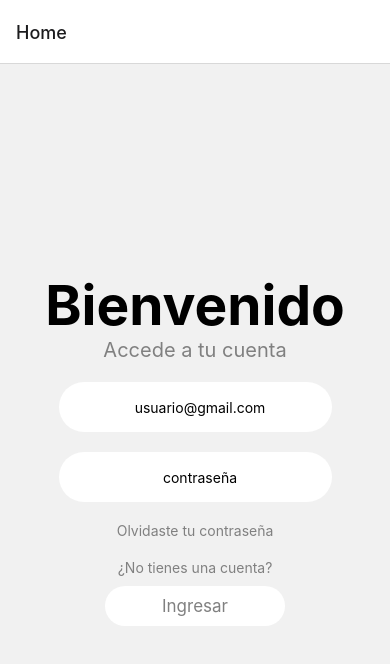
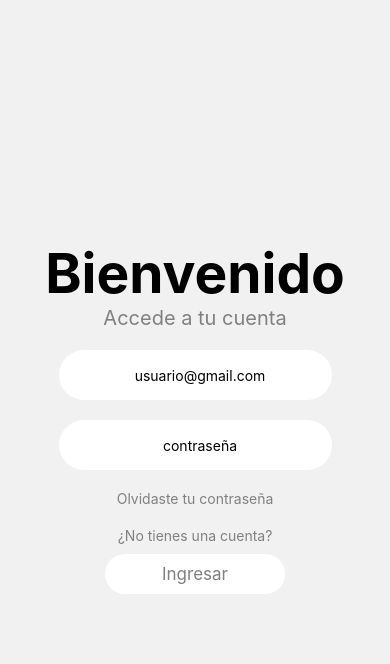
Before and after one commit to privenari/ReservHM, a React Native app in the folder proyectoHM/: screen / in a window 390 px wide. Shown: the top 664 px of the page. Built offline with nearby package versions, Linux system fonts and the light colour scheme.

Commit message:
quitar el encabezado

```diff
--- a/proyectoHM/App.js
+++ b/proyectoHM/App.js
@@ -37,8 +37,8 @@ export default function App() {
   return (
     <NavigationContainer>
       <Stack.Navigator>
-        <Stack.Screen name="Home" component={Inicio} />
-        <Stack.Screen name="RecuperarClave" component={RecuperarClave} />
+        <Stack.Screen name="Home" component={Inicio} options={{ headerShown: false }}/>
+        <Stack.Screen name="RecuperarClave" component={RecuperarClave} options={{ headerShown: false }}/>
       </Stack.Navigator>
     </NavigationContainer>
   );
```
